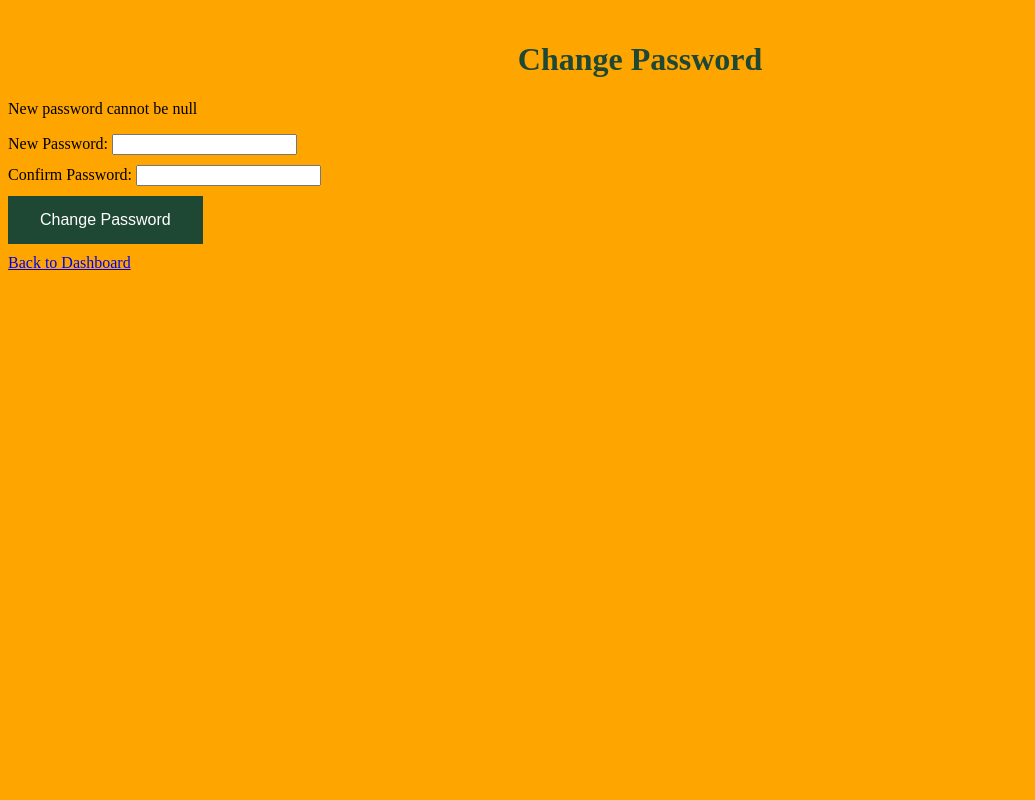
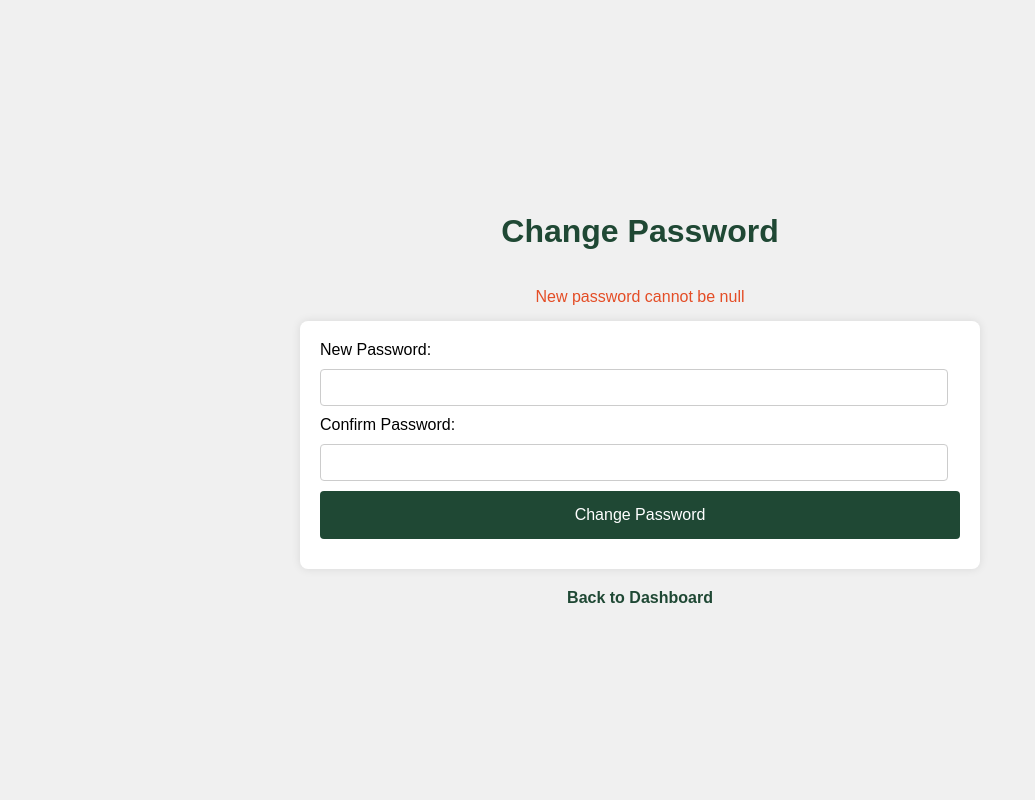
Before and after one commit to rugema3/stock_management_system, a Flask app: page /update_password in a window 1280 px wide. Shown: the whole page, without its empty margins (0-1035 px from the left). Run offline with Flask 3, Linux system fonts and the light colour scheme; the visitor is signed in with stand-in values (Sample User, id 1).

Commit message:
styling my pages

```diff
--- /dev/null
+++ b/app/static/change_password_style.css
@@ -0,0 +1,83 @@
+/* static/change_password_style.css */
+
+/* Center-align the form */
+body {
+    display: flex;
+    flex-direction: column; /* Display children (form and link) in a column */
+    align-items: center;
+    justify-content: center;
+    height: 100vh;
+    margin: 0;
+    background-color: #f0f0f0; /* Set a light gray background color */
+}
+
+/* Style the form container */
+form {
+    background-color: #fff;
+    padding: 20px;
+    border-radius: 8px;
+    box-shadow: 0 0 10px rgba(0, 0, 0, 0.1);
+    width: 50%; /* Set the width to cover half the page */
+    margin-bottom: 20px; /* Add margin at the bottom of the form */
+}
+
+/* Center-align and style the form title */
+h1 {
+    color: #1F4834;
+    text-align: center;
+    margin-top: 0; /* Remove default margin for h1 */
+}
+
+/* Style form labels */
+label {
+    display: block;
+    margin-bottom: 5px;
+    width: 150px; /* Set a fixed width for labels */
+}
+
+/* Style form input fields */
+input[type="password"] {
+    width: calc(100% - 12px); /* Calculate width, considering padding */
+    padding: 10px;
+    margin-bottom: 10px;
+    border: 1px solid #ccc;
+    border-radius: 4px;
+    box-sizing: border-box;
+}
+
+/* Apply the button style to the form button */
+input[type="submit"] {
+    background-color: #1F4834;
+    border: none;
+    color: white;
+    padding: 15px 32px;
+    text-align: center;
+    text-decoration: none;
+    display: inline-block;
+    font-size: 16px;
+    cursor: pointer;
+    border-radius: 4px;
+    width: 100%; /* Make the button span the full width */
+}
+
+input[type="submit"]:hover {
+    background-color: #14402d;
+}
+
+/* Style the error message */
+p.error {
+    color: #e44d26; /* Dark orange color for error messages */
+    margin-bottom: 15px;
+}
+
+/* Style the back to dashboard link */
+a {
+    color: #1F4834;
+    text-decoration: none;
+    font-weight: bold;
+    text-align: center; /* Center-align the link */
+}
+
+a:hover {
+    text-decoration: underline;
+}
--- a/app/static/style.css
+++ b/app/static/style.css
@@ -23,10 +23,19 @@ table {
     text-decoration: none;
     display: inline-block;
     font-size: 16px;
+    cursor: pointer;
 }
+
+.button:hover {
+    background-color: #14402d; /* Darker shade on hover */
+}
+
 /* Set a uniform background color for the entire pages */
 body {
-    background-color: orange;
+    background-color:  #f0f0f0; /* Orange */
+    margin: 0;
+    padding: 0;
+    font-family: 'Arial', sans-serif;
 }
 
 /* Center-align and style the titles (h1 elements) */
@@ -49,6 +58,11 @@ ul {
     margin: 0;
     padding: 0;
 }
+
+li {
+    margin-right: 10px;
+}
+
 li a {
     display: block;
     color: #000;
@@ -59,10 +73,11 @@ li a {
 /* Change the link color on hover */
 li a:hover {
     background-color: #555;
-  color: orange;
+    color: #FFA500; /* Orange */
 }
+
 .active {
-  background-color: #04AA6D;
+    background-color:  #f0f0f0;
     color: white;
 }
 
@@ -72,7 +87,8 @@ li a:hover:not(.active) {
 }
 
 /* Apply spacing between form fields in all forms */
-form input, form label {
+form input,
+form label {
     margin-bottom: 10px;
 }
 
@@ -81,4 +97,5 @@ form input, form label {
     position: absolute;
     top: 10px;
     right: 10px;
+    z-index: 1000; /* Ensure it appears above other elements if necessary */
 }
--- a/app/templates/change_password.html
+++ b/app/templates/change_password.html
@@ -1,9 +1,11 @@
+<!-- change_password.html -->
 <!DOCTYPE html>
 <html lang="en">
 <head>
     <meta charset="UTF-8">
     <meta name="viewport" content="width=device-width, initial-scale=1.0">
     <link rel="stylesheet" type="text/css" href="{{ url_for('static', filename='style.css') }}">
+    <link rel="stylesheet" type="text/css" href="{{ url_for('static', filename='change_password_style.css') }}">
     <title>Change Password</title>
 </head>
 <body>
@@ -22,13 +24,13 @@
 
         <input type="submit" class="button" value="Change Password">
     </form>
+
     {% if session.role == 'admin' %}
-    	<a href="\admin">Back to Dashboard</a>
+        <a href="\admin">Back to Dashboard</a>
     {% elif session.role == 'approver' %}
-    	<a href="\approver">Back to DashBoard</a>
+        <a href="\approver">Back to Dashboard</a>
     {% else %}
-    	<a href="{{ url_for('home') }}">Back to Dashboard</a>
-
+        <a href="{{ url_for('home') }}">Back to Dashboard</a>
     {% endif %}
 </body>
 </html>
```
Also changed, not shown: app/static/admin_style.css (added, +45 -0 lines), app/static/login_style.css (added, +68 -0 lines), app/static/register_style.css (added, +75 -0 lines), app/templates/admin.html (+11 -11 lines), app/templates/login.html (+5 -3 lines), app/templates/register.html (+6 -5 lines), 2 other files. Lines whose indentation alone changed are shown as unchanged.
